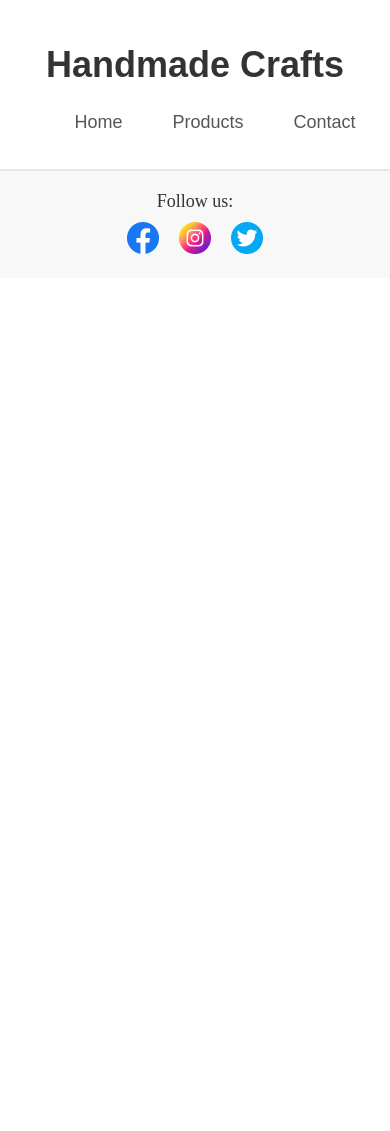
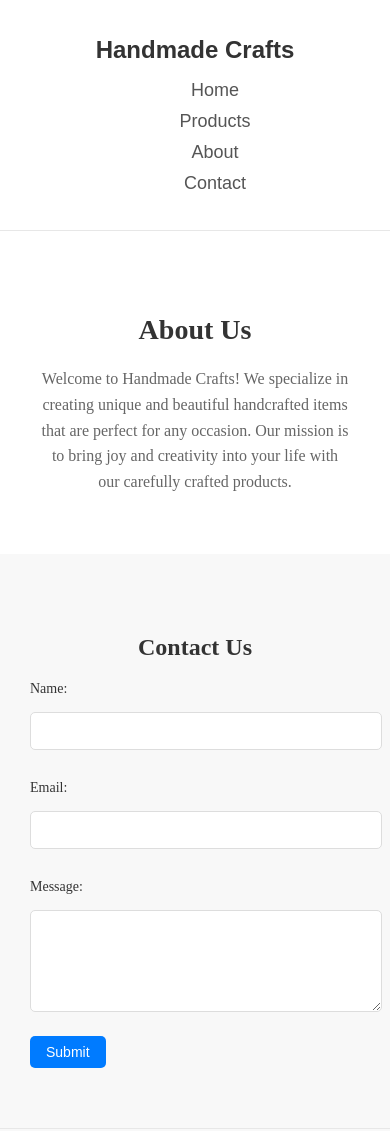
Before and after one commit to VivekBhurke/Maersk-Assignment, a plain HTML site: page index.html in a window 390 px wide. Shown: the top 1131 px of the page. Before the commit the page ends 844 px from the top, so only its background shows below. Drawn offline with Linux system fonts and the light colour scheme.

Commit message:
feat: Add about and contact sections to index.html
The code changes add the about and contact sections to the index.html file. The about section provides information about the company and its mission, while the contact section includes a form for users to submit their name, email, and message.

```diff
--- a/index.html
+++ b/index.html
@@ -13,12 +13,36 @@
             <ul>
                 <li><a href="#home">Home</a></li>
                 <li><a href="#products">Products</a></li>
+                <li><a href="#about">About</a></li>
                 <li><a href="#contact">Contact</a></li>
             </ul>
         </nav>
     </header>
 
 
+
+
+
+
+
+
+    <section id="about" class="about">
+        <h2>About Us</h2>
+        <p>Welcome to Handmade Crafts! We specialize in creating unique and beautiful handcrafted items that are perfect for any occasion. Our mission is to bring joy and creativity into your life with our carefully crafted products.</p>
+    </section>
+
+    <section id="contact" class="contact">
+        <h2>Contact Us</h2>
+        <form action="#" method="post">
+            <label for="name">Name:</label>
+            <input type="text" id="name" name="name" required>
+            <label for="email">Email:</label>
+            <input type="email" id="email" name="email" required>
+            <label for="message">Message:</label>
+            <textarea id="message" name="message" rows="5" required></textarea>
+            <button type="submit">Submit</button>
+        </form>
+    </section>
 
     <footer>
         <p>Follow us:</p>
--- a/styles.css
+++ b/styles.css
@@ -1,11 +1,10 @@
-/* General Reset */
 html,body{
     margin: 0;
     padding: 0;
     box-sizing: border-box;
     scroll-behavior: smooth;
 }
-
+/* Header */
 header {
     background-color: #fff;
     padding: 20px 0;
@@ -54,6 +53,171 @@ header nav ul li a:hover {
 
 
 
+
+
+
+
+
+
+
+section {
+    padding: 60px 20px;
+    text-align: center;
+}
+
+.featured {
+    background-color: #f8f8f8;
+}
+
+.featured h2 {
+    font-size: 28px;
+    margin-bottom: 30px;
+    color: #333;
+}
+
+.featured .product {
+    display: inline-block;
+    width: 300px;
+    margin: 20px;
+    text-align: left;
+}
+
+.featured .product img {
+    width: 100%;
+    height: auto;
+    border-radius: 10px;
+}
+
+.featured .product h3 {
+    font-size: 24px;
+    margin: 15px 0 10px;
+    color: #333;
+}
+
+.featured .product p {
+    font-size: 16px;
+    color: #666;
+}
+
+.about {
+    background-color: #fff;
+}
+
+.about h2 {
+    font-size: 28px;
+    margin-bottom: 20px;
+    color: #333;
+}
+
+.about p {
+    font-size: 18px;
+    color: #666;
+    max-width: 800px;
+    margin: 0 auto;
+    line-height: 1.6;
+}
+
+.contact {
+    background-color: #f8f8f8;
+}
+
+.contact h2 {
+    font-size: 28px;
+    margin-bottom: 20px;
+    color: #333;
+}
+
+.contact form {
+    max-width: 600px;
+    margin: 0 auto;
+    text-align: left;
+}
+
+.contact form label {
+    font-size: 16px;
+    margin: 10px 0 5px;
+    display: block;
+    color: #333;
+}
+
+.contact form input,
+.contact form textarea {
+    width: 100%;
+    padding: 10px;
+    margin: 10px 0 20px;
+    border: 1px solid #ddd;
+    border-radius: 5px;
+    font-size: 16px;
+    color: #333;
+}
+
+.contact form button {
+    background-color: #007bff;
+    color: #fff;
+    padding: 10px 20px;
+    border: none;
+    border-radius: 5px;
+    font-size: 18px;
+    cursor: pointer;
+    transition: background-color 0.3s ease;
+}
+
+.contact form button:hover {
+    background-color: #0056b3;
+}
+/* Media Queries */
+@media (max-width: 768px) {
+    header h1 {
+        font-size: 28px;
+    }
+
+    header nav ul {
+        display: block;
+    }
+
+    header nav ul li {
+        margin: 10px 0;
+    }
+
+    .featured .product {
+        width: 100%;
+        margin: 20px 0;
+    }
+
+    .about p {
+        padding: 0 20px;
+    }
+
+    .contact form {
+        padding: 0 10px;
+    }
+}
+
+@media (max-width: 480px) {
+    header h1 {
+        font-size: 24px;
+    }
+
+    .about p {
+        font-size: 16px;
+    }
+
+    .contact h2 {
+        font-size: 24px;
+    }
+
+    .contact form label,
+    .contact form input,
+    .contact form textarea,
+    .contact form button {
+        font-size: 14px;
+    }
+
+    .contact form button {
+        padding: 8px 16px;
+    }
+}
+
 /* Footer */
 footer {
     background-color: #f8f8f8;
```
